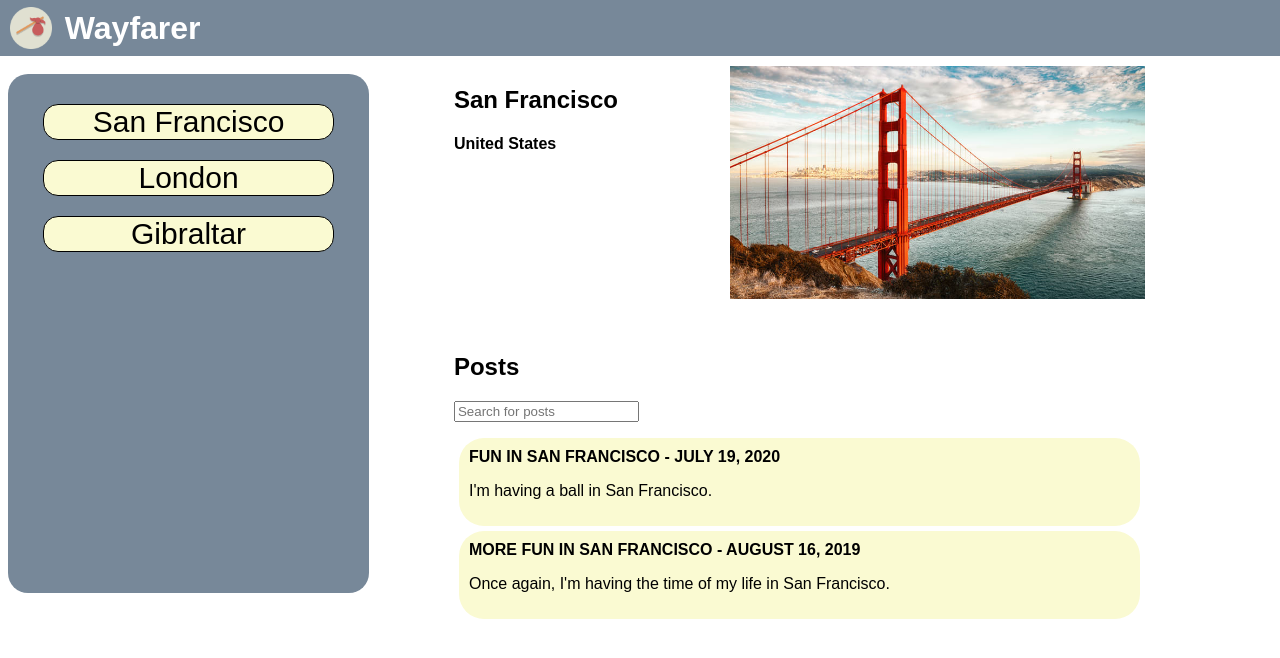
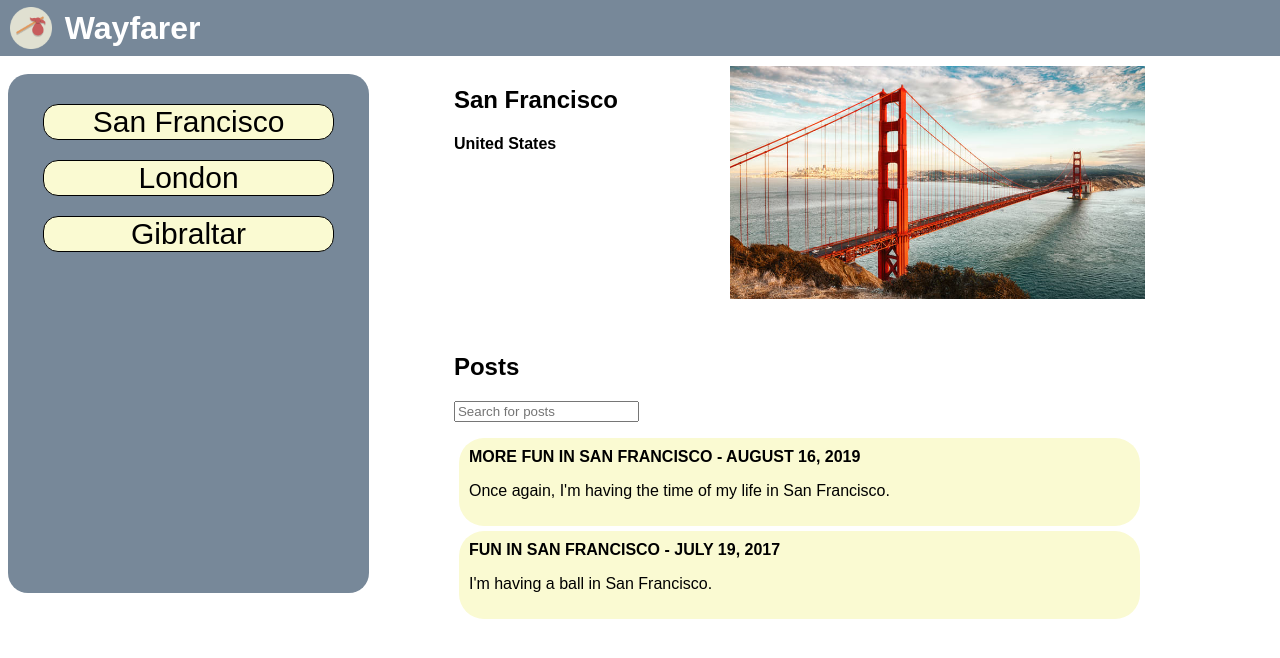
Before and after one commit to jackcurtin/wayfarer, an Angular app: page /cities/1 in a window 1280 px wide. Shown: the top 658 px of the page. Built offline with nearby package versions, Linux system fonts and the light colour scheme.

Commit message:
dates are sorting

```diff
--- a/src/app/cities/cities.ts
+++ b/src/app/cities/cities.ts
@@ -14,7 +14,7 @@ export const CITIES = [
     posts: [POSTS[2]]
   },
   {
-    id:3,
+    id: 3,
     name: 'Gibraltar',
     country: 'United Kingdom',
     posts: [POSTS[3]]
--- a/src/app/cities/city-listing/city-listing.component.ts
+++ b/src/app/cities/city-listing/city-listing.component.ts
@@ -27,6 +27,7 @@ export class CityListingComponent implements OnInit {
       this.city = CITIES.find(city => {
         return city.id === parseInt(params.get('cityId'), 10);
       });
+      this.citiesService.sortDate(this.city.posts);
     });
     this.searchSubject.pipe(distinctUntilChanged()).subscribe(searchCriteria => {
       this.filteredPosts = this.searchService.findPosts(searchCriteria, this.city.id);
--- a/src/app/cities/city-listing/posts.ts
+++ b/src/app/cities/city-listing/posts.ts
@@ -3,7 +3,7 @@ export const POSTS = [
     id: 1,
     title: 'Fun in San Francisco',
     body: 'I\'m having a ball in San Francisco.',
-    date: 'July 19, 2020',
+    date: 'July 19, 2017',
     cityId: 1,
     author: 'Michael Sanders'
   },
--- a/src/app/services/cities/cities.service.ts
+++ b/src/app/services/cities/cities.service.ts
@@ -14,6 +14,6 @@ export class CitiesService {
       console.log(da);
       return da - db;
     });
-    return sortedArr;
+    return sortedArr.reverse();
   }
 }
```
